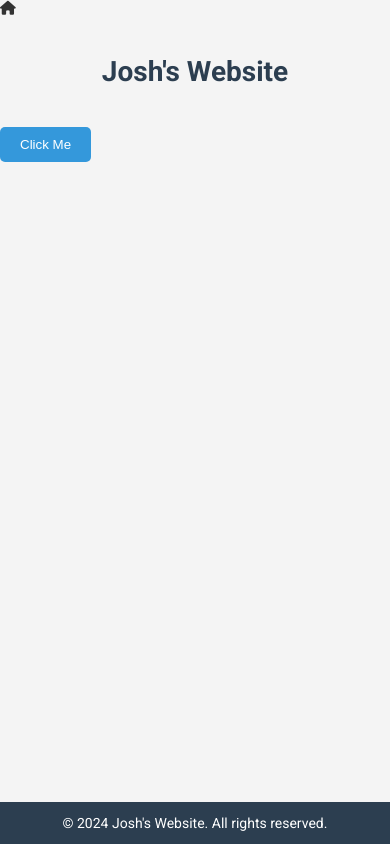
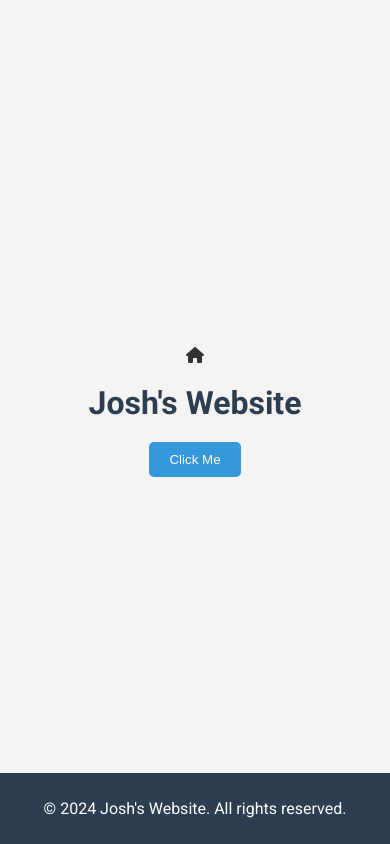
Before and after one commit to joshmv23/joshmv23.github.io, a plain HTML site: page index.html in a window 390 px wide. Drawn offline with Linux system fonts and the light colour scheme.

Commit message:
few changes

```diff
--- a/styles.css
+++ b/styles.css
@@ -4,24 +4,17 @@ body {
     background-color: #f4f4f4;
     margin: 0;
     padding: 0;
+    display: flex;
+    flex-direction: column;
+    justify-content: center;
+    align-items: center;
+    height: 100vh;
 }
 
 h1 {
     color: #2c3e50;
     text-align: center;
-    padding: 20px;
-}
-
-p {
-    width: 80%;
-    margin: auto;
-    line-height: 1.6;
-}
-@media (max-width: 768px) {
-    body {
-        font-size: 14px;
-    }
-
+    margin-bottom: 20px;
 }
 
 button {
@@ -32,10 +25,7 @@ button {
     cursor: pointer;
     transition: background-color 0.3s ease;
     border-radius: 5px;
-}
-
-button:hover {
-    background-color: #2980b9;
+    margin-bottom: 20px;
 }
 
 footer {
@@ -47,3 +37,11 @@ footer {
     width: 100%;
     bottom: 0;
 }
+
+.icon {
+    position: fixed;
+    top: 10px;
+    left: 10px;
+    font-size: 24px;
+    color: #2c3e50;
+}
```
